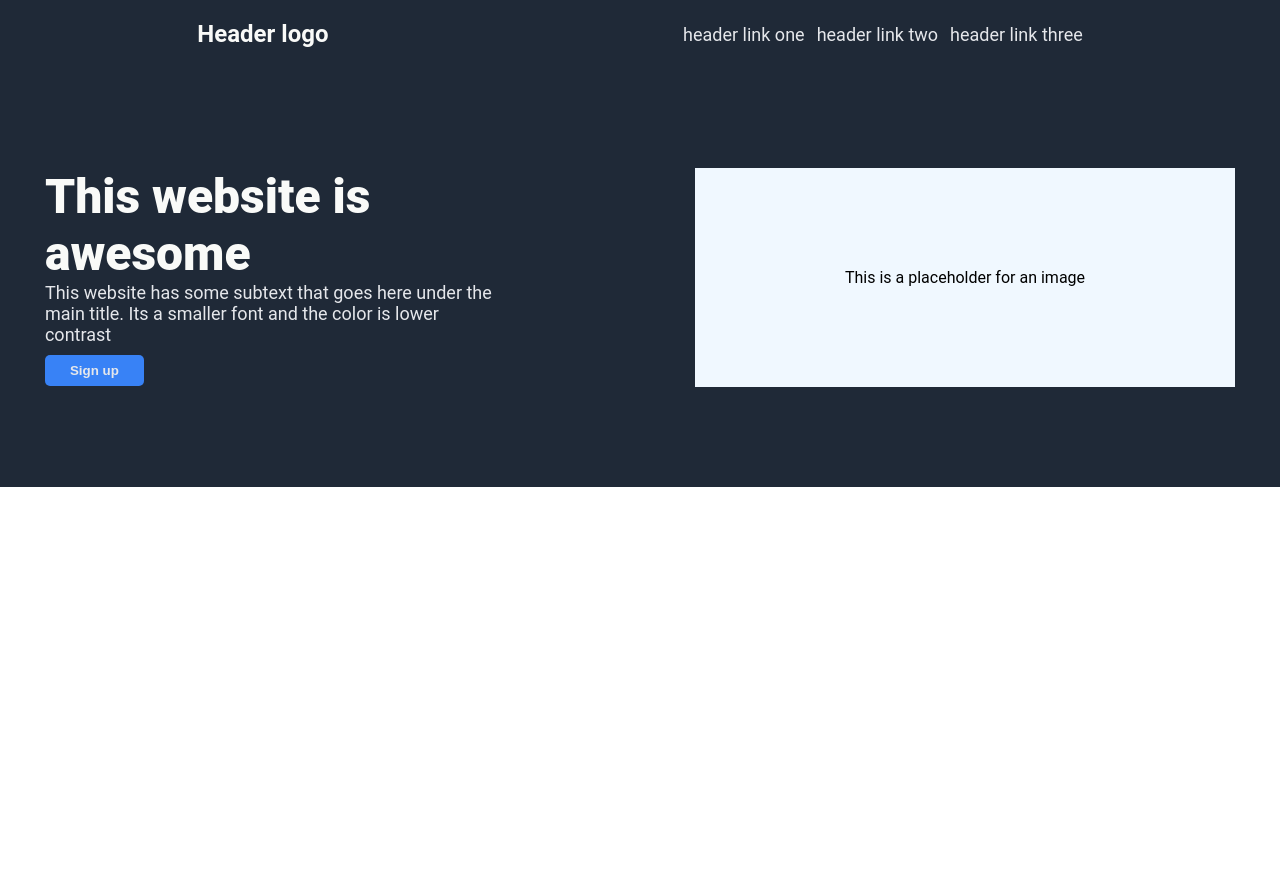
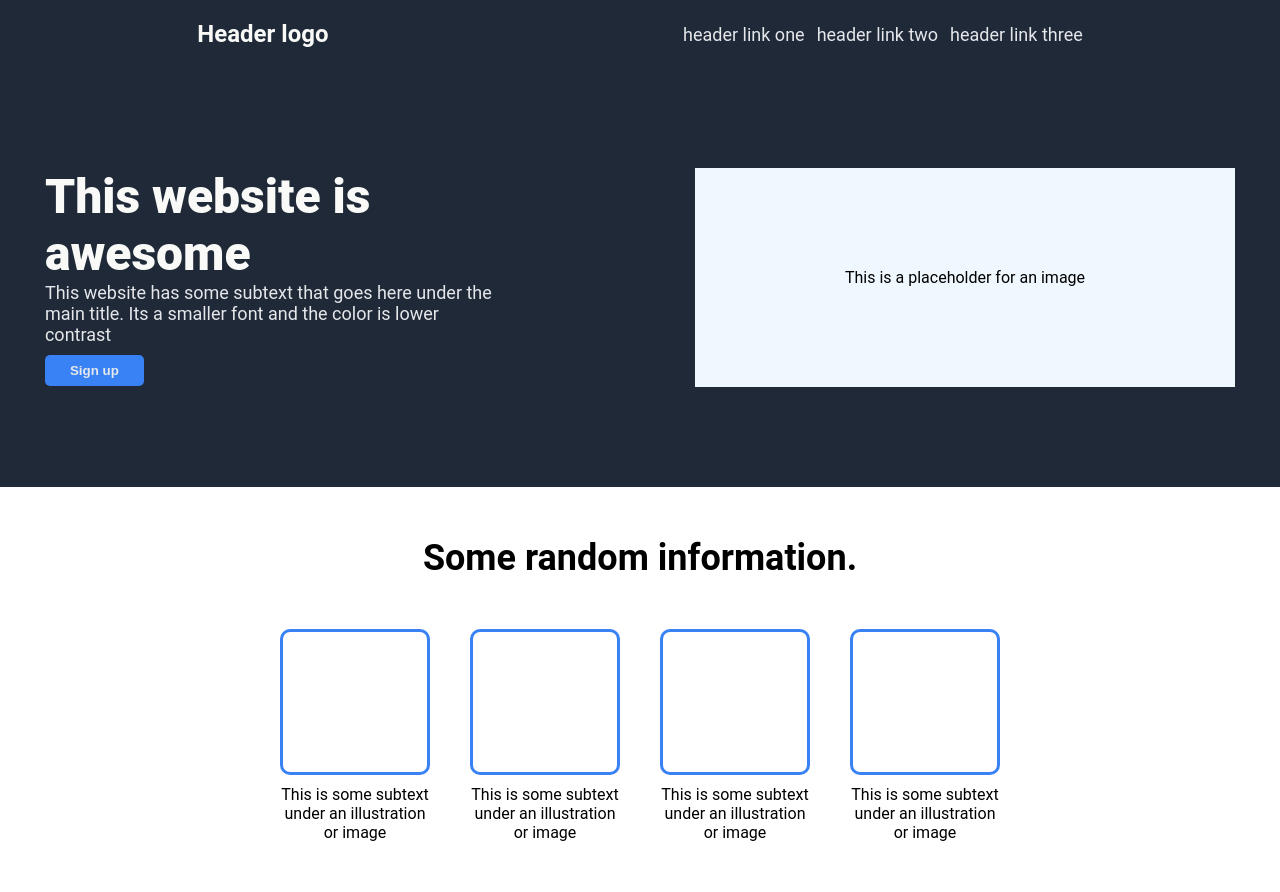
Before and after one commit to LasseRSoerensen/Landing-Page, a website built with webpack: page dist/index.html in a window 1280 px wide. Before the commit the page ends 800 px from the top, so only its background shows below. Built offline with Linux system fonts and the light colour scheme.

Commit message:
added informational section

```diff
--- a/src/style.css
+++ b/src/style.css
@@ -78,3 +78,37 @@ button {
 .landing-description {
     width: 450px;
 }
+
+.information {
+    display: flex;
+    flex-flow: column;
+    align-items: center;
+    gap: 50px;
+    padding: 50px;
+}
+
+.info {
+    font-weight: bold;
+    font-size: 36px;
+}
+.box {
+    border: solid;
+    border-color: #3882F6;
+    padding: 70px;
+    border-radius: 10px;
+
+}
+
+.boxes {
+    display: flex;
+    gap: 40px;
+
+}
+
+.item {
+    flex-flow: column;
+    display: flex;
+    width: 150px;
+    gap: 10px;
+    text-align: center;
+}
```
Also changed, not shown: dist/index.html, dist/main.js.
